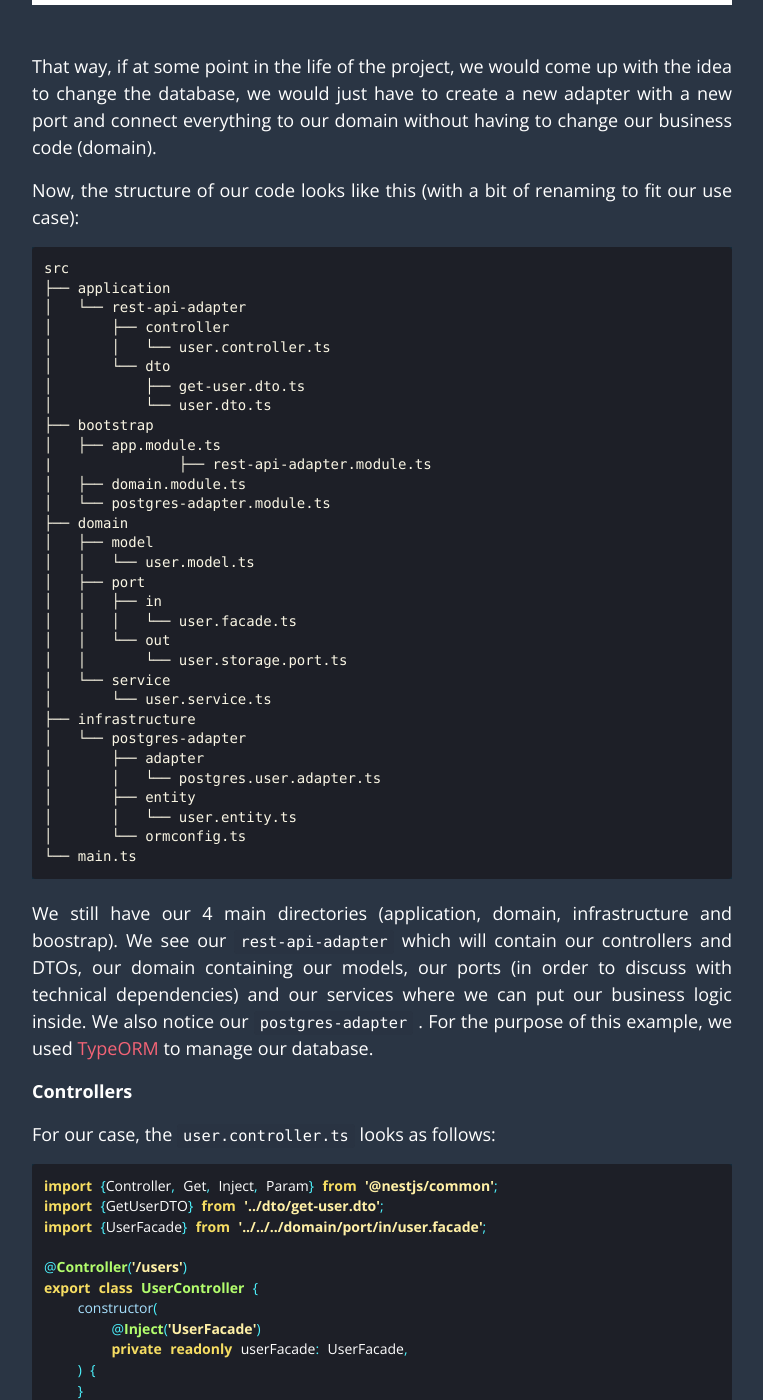
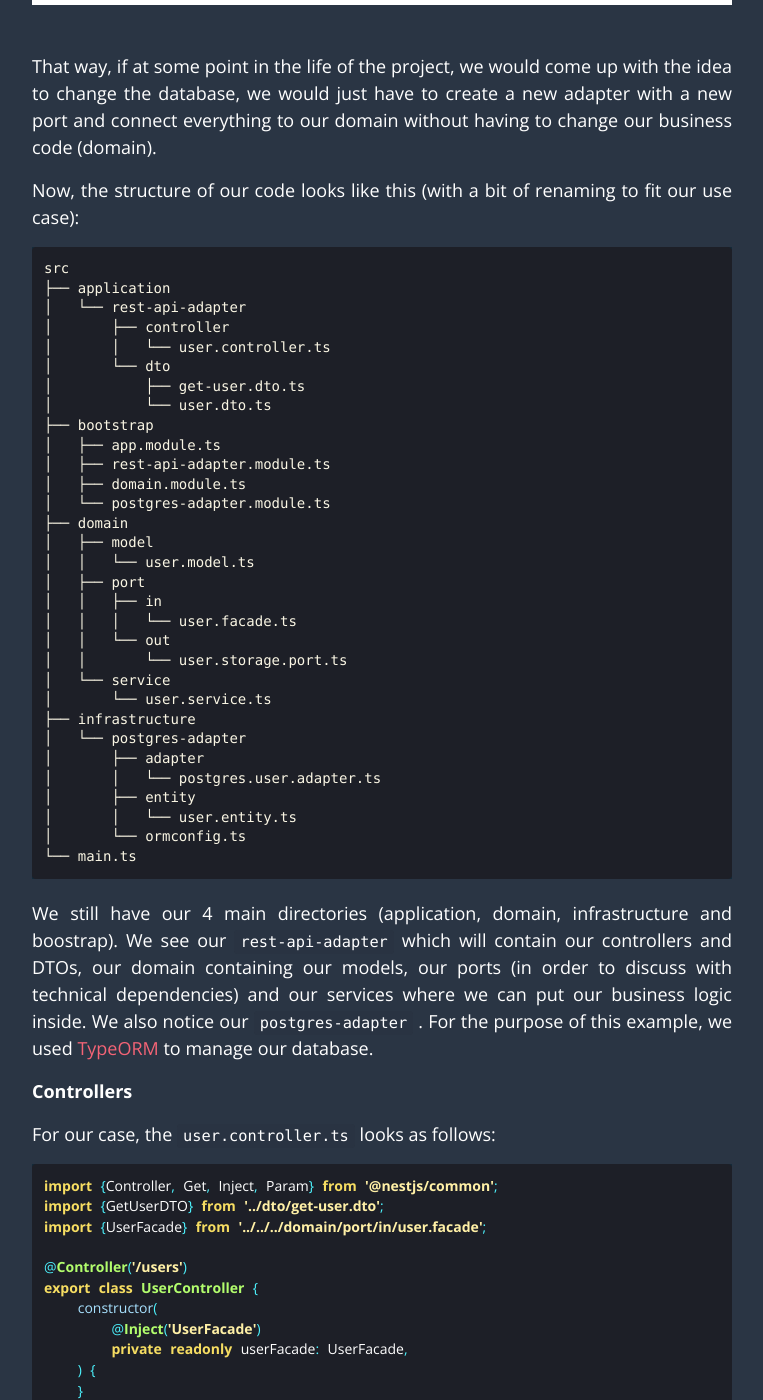
Before and after one commit to Dorian-Frances/Dorian-Frances.github.io, a Jekyll site: the page built from _posts/2023-05-11-How-to-bootstrap-a-NestJS-project-using-Clean-Architecture.md, in a window 1280 px wide and 1400 px high, scrolled down 3308 px. Shown: the whole window, without its empty margins (258-1021 px from the left). Built offline with Jekyll 4.4.1, drawn with Linux system fonts in a browser that asks for light colours; comment, search, counter and statistics services are not loaded.

Commit message:
fixing formatting

```diff
--- a/_layouts/post.html
+++ b/_layouts/post.html
@@ -60,6 +60,6 @@ layout: default
 
 {% if page.comments %}
     {% include comments.html %}
-{% endif%}
+{% endif %}
 
 {% include footer.html %}
--- a/_posts/2023-05-11-How-to-bootstrap-a-NestJS-project-using-Clean-Architecture.md
+++ b/_posts/2023-05-11-How-to-bootstrap-a-NestJS-project-using-Clean-Architecture.md
@@ -110,7 +110,7 @@ src
 │           └── user.dto.ts
 ├── bootstrap
 │   ├── app.module.ts
-|		├── rest-api-adapter.module.ts
+│   ├── rest-api-adapter.module.ts
 │   ├── domain.module.ts
 │   └── postgres-adapter.module.ts
 ├── domain
```
